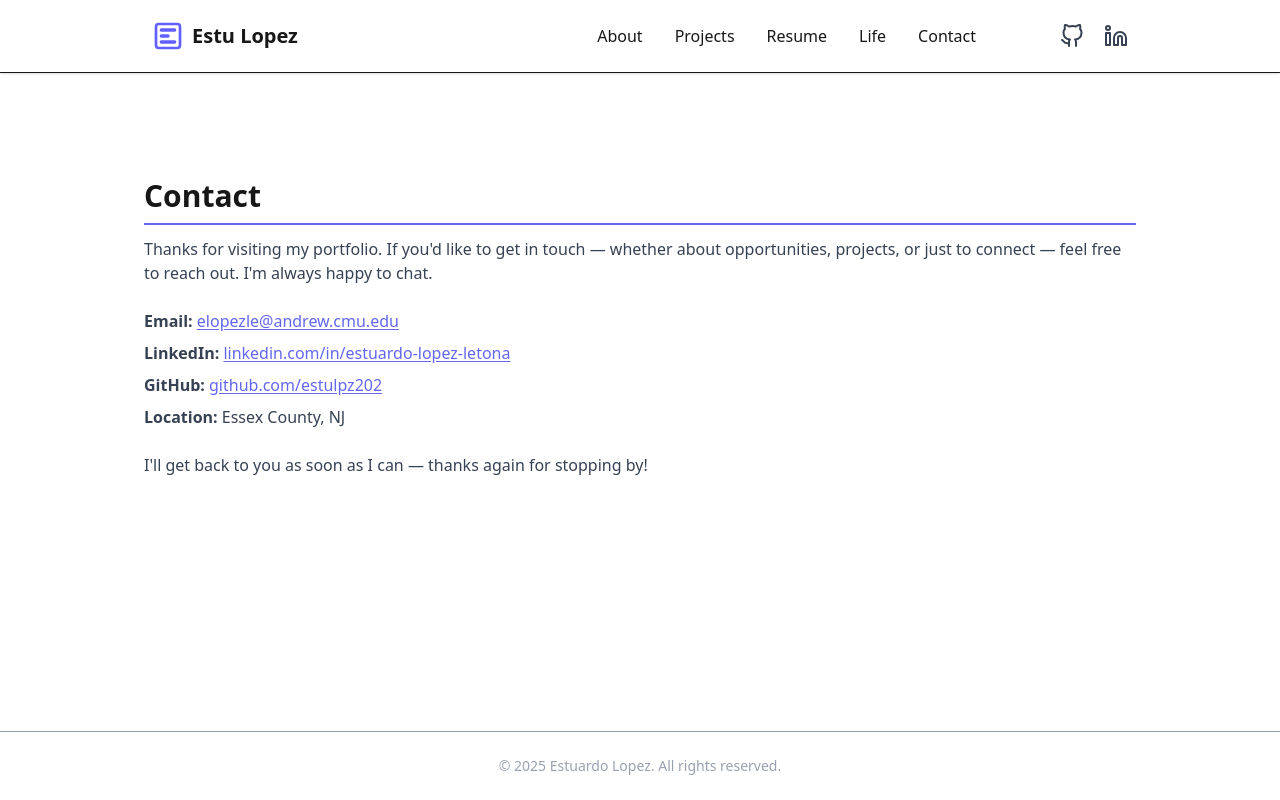
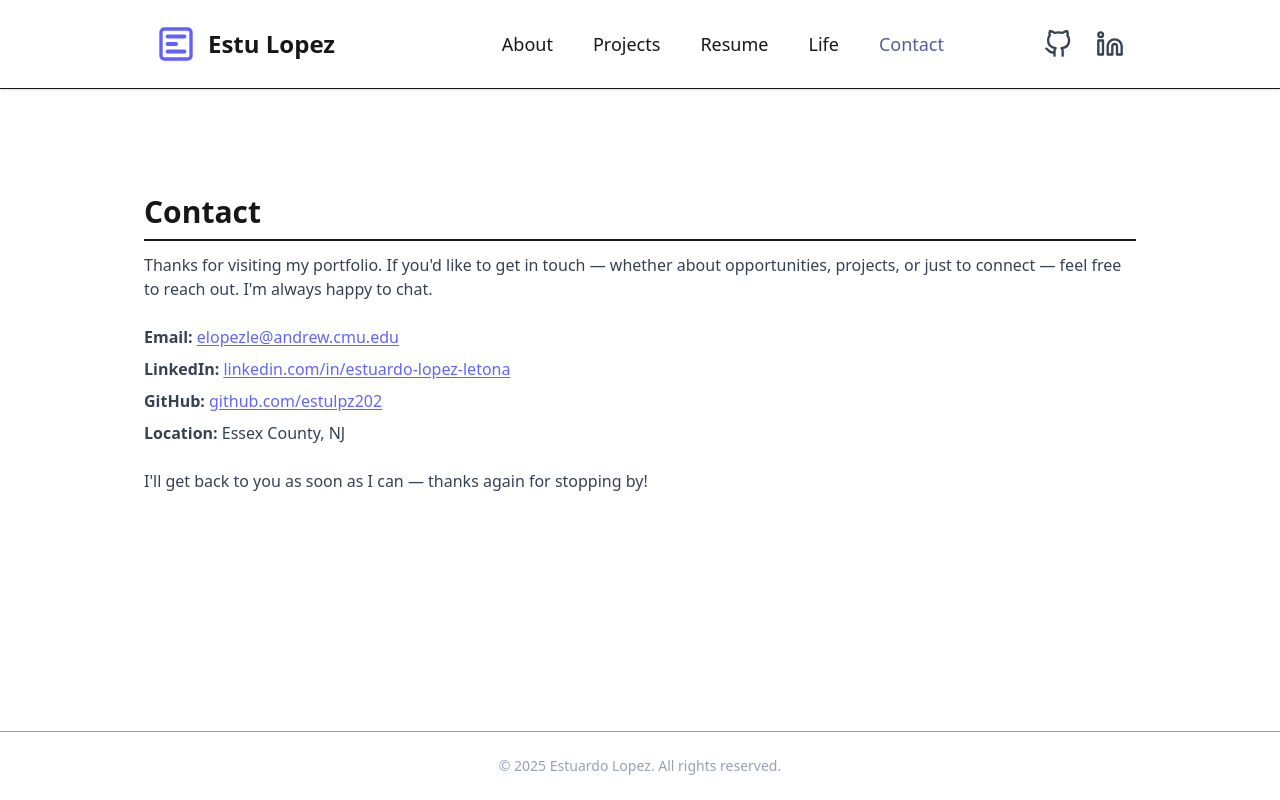
Before and after one commit to estulpz202/personal-website, a Next.js app: page /contact in a window 1280 px wide. Built offline with nearby package versions, Linux system fonts and the light colour scheme.

Commit message:
Introduce NavLink component for active state management and update layout for improved styling and structure.

```diff
--- a/src/app/globals.css
+++ b/src/app/globals.css
@@ -1,18 +1,21 @@
 @import 'tailwindcss';
 
-/* Define CSS variables for colors and fonts */
+/* Define CSS variables for consistent theming */
 :root {
-  --background: #ffffff;
-  --foreground: #171717;
+  /* Colors */
+  --white: #ffffff;
+  --black: #171717;
+  --primary: #6366f1; /* Indigo-500 */
+  --primary-hover: #818cf8; /* Indigo-400 */
 
-  --color-background: var(--background);
-  --color-foreground: var(--foreground);
+  /* Styles */
+  --background: var(--white);
+  --foreground: var(--black);
   --font-sans: var(--font-geist-sans);
   --font-mono: var(--font-geist-mono);
 
-  /* Accent color (Indigo theme) */
-  --accent-color: #6366f1; /* Indigo-500 */
-  --accent-color-hover: #818cf8; /* Indigo-400 */
+  /* Focus outline styles */
+  --focus-ring: 0 0 0 2px var(--primary);
 }
 
 /* Base body styles */
@@ -20,8 +23,8 @@ body {
   background: var(--background);
   color: var(--foreground);
   font-family: var(--font-sans), Arial, Helvetica, sans-serif;
-  line-height: 1.6; /* Improve readability */
-  font-size: 1rem; /* Base font size */
+  line-height: 1.6;
+  font-size: 1rem;
 }
 
 /* Smooth scrolling */
@@ -29,9 +32,17 @@ html {
   scroll-behavior: smooth;
 }
 
+/* Improved keyboard focus styles */
+a:focus-visible,
+button:focus-visible {
+  outline: none;
+  box-shadow: var(--focus-ring);
+  border-radius: 0.25rem;
+}
+
 /* General link utility */
 .link {
-  color: var(--accent-color);
+  color: var(--primary);
   text-decoration: underline;
   text-underline-offset: 2px;
   transition:
@@ -40,13 +51,12 @@ html {
 }
 
 .link:hover {
-  color: var(--accent-color-hover);
+  color: var(--primary-hover);
   filter: brightness(65%);
 }
 
 /* Nav link utility */
 .nav-link {
-  color: inherit;
   text-decoration: none;
   text-underline-offset: 2px;
   transition:
@@ -55,7 +65,13 @@ html {
 }
 
 .nav-link:hover {
-  color: var(--accent-color-hover);
+  color: var(--primary-hover);
+  filter: brightness(65%);
+}
+
+/* Active nav link utility */
+.nav-link-active {
+  color: var(--primary-hover);
   filter: brightness(65%);
 }
 
--- a/src/app/layout.tsx
+++ b/src/app/layout.tsx
@@ -2,6 +2,7 @@ import type { Metadata } from 'next';
 import './globals.css';
 import Link from 'next/link';
 import Icon from '@/components/ui/Icon';
+import NavLink from '@/components/ui/NavLink';
 
 // Define comprehensive metadata for better SEO
 export const metadata: Metadata = {
@@ -49,40 +50,39 @@ export default function RootLayout({ children }: { children: React.ReactNode })
       <body className="flex flex-col min-h-screen font-sans bg-white text-gray-900">
         {/* Site Header with navigation */}
         <header className="border-b shadow-sm">
-          <div className="max-w-5xl mx-auto px-6 py-5 flex justify-between items-center">
+          <div className="max-w-5xl mx-auto px-7 py-6 flex justify-between items-center">
             {/* Logo and Site title */}
-            <Link href="/" className="flex items-center space-x-2 nav-link">
-              <Icon name="e-logo" className="w-8 h-8 text-indigo-500" />
-              <span className="text-xl font-semibold">Estu Lopez</span>
+            <Link href="/" className="flex items-center space-x-3 nav-link">
+              <Icon name="e-logo" className="w-10 h-10 text-indigo-500" />
+              <span className="text-2xl font-semibold">Estu Lopez</span>
             </Link>
 
-            <div className="flex items-center space-x-20">
+            <div className="flex items-center space-x-24">
               {/* Navigation links */}
               <nav aria-label="Main navigation">
-                <ul className="flex space-x-6 text-base font-medium m-0 p-0 list-none">
+                <ul className="flex space-x-8 text-lg font-medium m-0 p-0 list-none">
                   {navLinks.map((link) => (
                     <li key={link.href}>
-                      <Link href={link.href} className="nav-link relative py-2 px-1 group">
+                      <NavLink href={link.href}>
                         {link.label}
-                        <span className="absolute bottom-0 left-0 w-full h-0.5 bg-indigo-500 scale-x-0 group-hover:scale-x-100 transition-transform duration-200 ease-out" />
-                      </Link>
+                      </NavLink>
                     </li>
                   ))}
                 </ul>
               </nav>
 
               {/* Social media links */}
-              <div className="flex items-center space-x-5">
+              <div className="flex items-center space-x-6">
                 {socialLinks.map((social) => (
                   <a
                     key={social.name}
                     href={social.href}
                     target="_blank"
                     rel="noopener noreferrer"
-                    className="text-gray-700 hover:text-indigo-500 transition-colors"
+                    className="nav-link text-gray-700"
                     aria-label={social.name}
                   >
-                    <Icon name={social.icon as 'github' | 'linkedin'} className="w-6 h-6" />
+                    <Icon name={social.icon as 'github' | 'linkedin'} className="w-7 h-7" />
                   </a>
                 ))}
               </div>
--- /dev/null
+++ b/src/components/ui/NavLink.tsx
@@ -0,0 +1,29 @@
+'use client';
+
+import Link from 'next/link';
+import { usePathname } from 'next/navigation';
+
+type NavLinkProps = {
+  href: string;
+  children: React.ReactNode;
+  className?: string;
+};
+
+// NavLink component that shows active state based on current path
+export default function NavLink({ href, children, className = '' }: NavLinkProps) {
+  const pathname = usePathname();
+  const isActive = pathname === href;
+
+  return (
+    <Link
+      href={href}
+      className={`nav-link relative py-2 px-1 group ${isActive ? 'nav-link-active' : ''} ${className}`}
+    >
+      {children}
+      {/* Hover underline effect for inactive links */}
+      {!isActive && (
+        <span className="absolute bottom-0 left-0 w-full h-0.5 bg-indigo-500 scale-x-0 group-hover:scale-x-100 transition-transform duration-200 ease-out" />
+      )}
+    </Link>
+  );
+}
```
